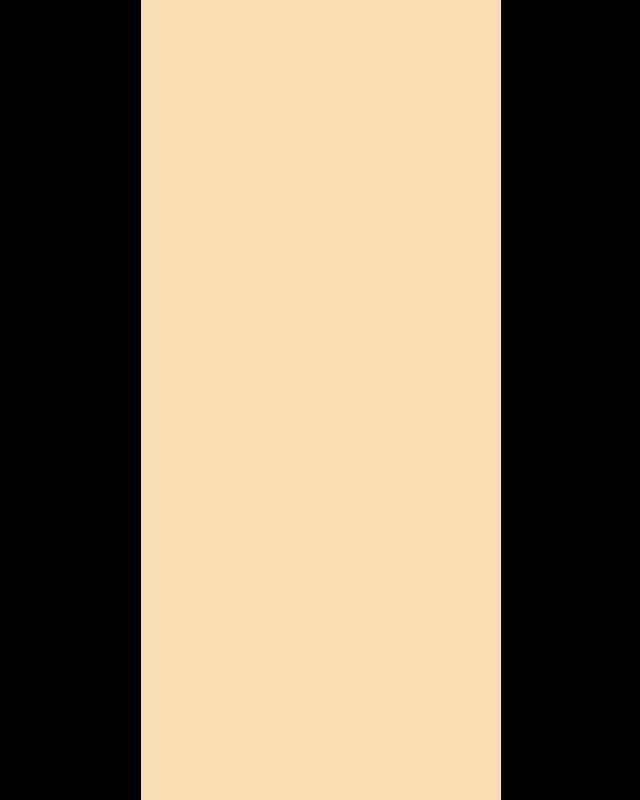
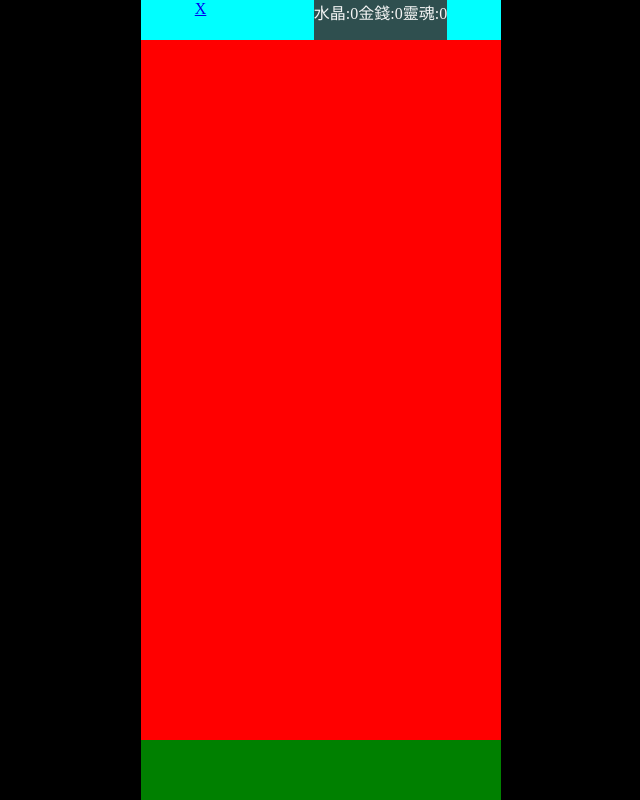
Before and after one commit to cifong/my-app, a React (Create React App) app: page /jobs in a window 1280 px wide. Before the commit this address had no page. Shown: the whole page, without its empty margins (319-959 px from the left). Built offline with nearby package versions, Linux system fonts and the light colour scheme.

Commit message:
rebuild page wrapper way change nav link skills to jobs jobs structure draft

```diff
--- a/src/App.js
+++ b/src/App.js
@@ -6,6 +6,7 @@ import Skills from './pages/skill/skills';
 import Characters from './pages/characters/characters';
 import Relics from './pages/relics/relics';
 import Market from './pages/market/market';
+import Jobs from 'pages/jobs/jobs';
 function App() {
   const [Resources, setResources] = React.useState({
     crystal: 0,
@@ -23,7 +24,7 @@ function App() {
   };
   const adcount = React.useRef(0);
   const adaddresource = () => {
-    if(adcount.current === 6) return;
+    if (adcount.current === 6) return;
     if (adcount.current & 1) {
       addresource('crystal', 3000);
     } else {
@@ -36,13 +37,16 @@ function App() {
     <div className="Gamewrapper">
       <BrowserRouter>
         <div className='Gamecontainer'>
+          <div className="flex-column-wrapper">
             <Routes>
-            <Route path="/" element={<Home resource={Resources} oldResources={oldResources} handleAdResource={adaddresource} showadbtn={isShowAdbtn}/>} />
+              <Route path="/" element={<Home resource={Resources} oldResources={oldResources} handleAdResource={adaddresource} showadbtn={isShowAdbtn} />} />
               <Route path="/characters" element={<Characters newResources={Resources} oldResources={oldResources} />} />
               <Route path="/relics" element={<Relics newResources={Resources} oldResources={oldResources} />} />
               <Route path="/skill" element={<Skills newResources={Resources} oldResources={oldResources} />} />
+              <Route path="/jobs" element={<Jobs newResources={Resources} oldResources={oldResources} />} />
               <Route path="/market" element={<Market newResources={Resources} oldResources={oldResources} />} />
             </Routes>
+          </div>
         </div>
       </BrowserRouter>
     </div>
--- a/src/assets/App.css
+++ b/src/assets/App.css
@@ -180,7 +180,7 @@
     content: counter(num);
 }
 
-.character-wrapper {
+.flex-column-wrapper {
     width: 100%;
     height: 100%;
     display:flex;
@@ -280,3 +280,18 @@
     width: 100%;
     height: 30%;
 }
+.jobs-details {
+    background-color: red;
+    flex-grow: 1;
+    display: flex;
+    align-items: center;
+    justify-content: flex-start;
+    flex-direction: column;
+    gap: 1vh;
+}
+.jobs-nav {
+    background-color: green;
+    height: 7.5%;
+    width: 100%;
+    display: flex;
+}
--- a/src/pages/characters/characters.js
+++ b/src/pages/characters/characters.js
@@ -8,7 +8,7 @@ export default function Characters(props) {
     })
     console.log(data)
     return (
-        <div className="character-wrapper">
+        <>
             <div className="homeconfig">
                 <Link to="/">X</Link>
                 <Resources
@@ -27,6 +27,6 @@ export default function Characters(props) {
                     {data}
                 </div>
             </div>
-        </div>
+        </>
     );
 };
--- a/src/pages/home/home.js
+++ b/src/pages/home/home.js
@@ -44,7 +44,7 @@ export default function Home(props) {
             <div className="homenav">
                 <Link to="/characters" className="nav-character"><div >角色</div></Link>
                 <Link to="/relics" className="nav-relics"><div >遺物</div></Link>
-                <Link to="/skill" className="nav-skill"><div >技能</div></Link>
+                <Link to="/jobs" className="nav-skill"><div >職業</div></Link>
                 <Link to="/market" className="nav-markey"><div >購物</div></Link>
             </div>
             {Popelement}
--- /dev/null
+++ b/src/pages/jobs/jobs.js
@@ -0,0 +1,21 @@
+import React from "react";
+import { Link } from "react-router-dom";
+import Resources from "components/resource/resource";
+export default function Jobs(props) {
+    return (
+        <>
+            <div className="homeconfig">
+                <Link to="/">X</Link>
+                <Resources
+                    oldResources={props.oldResources}
+                    newResources={props.newResources}
+                />
+            </div>
+            <div className="jobs-details"></div>
+            <div className="jobs-nav">
+                <div className="jobs-pick"></div>
+                <div className="jobs-list"></div>
+            </div>
+        </>
+    );
+};
```
Lines whose indentation alone changed are shown as unchanged.
